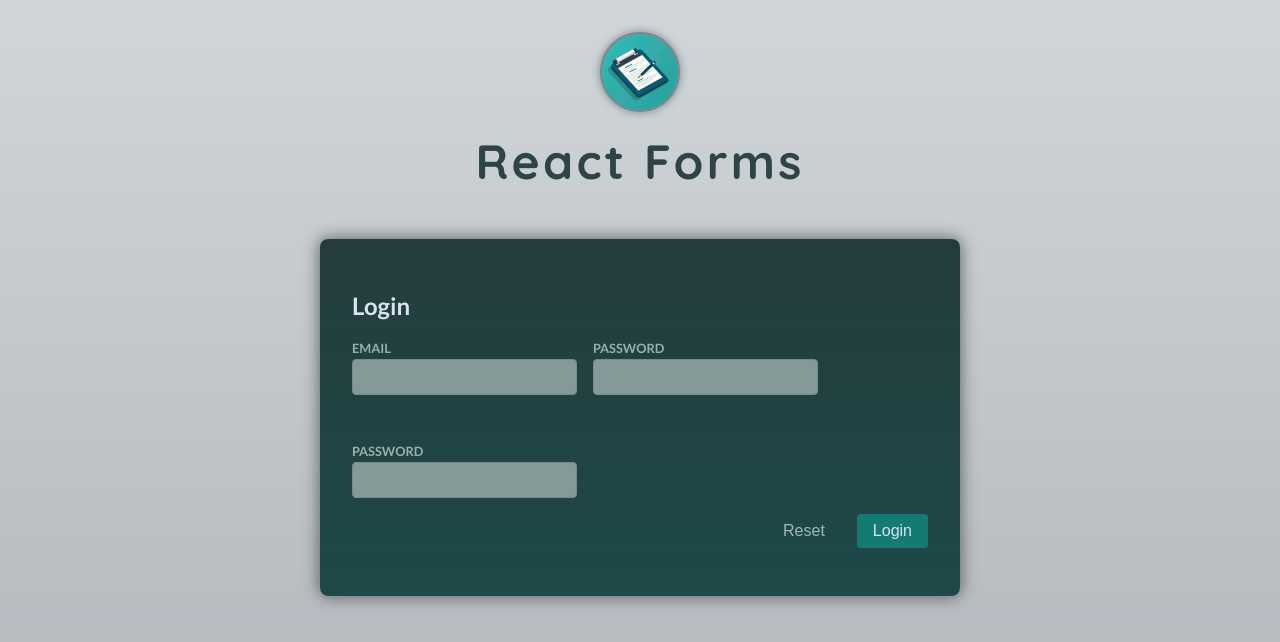
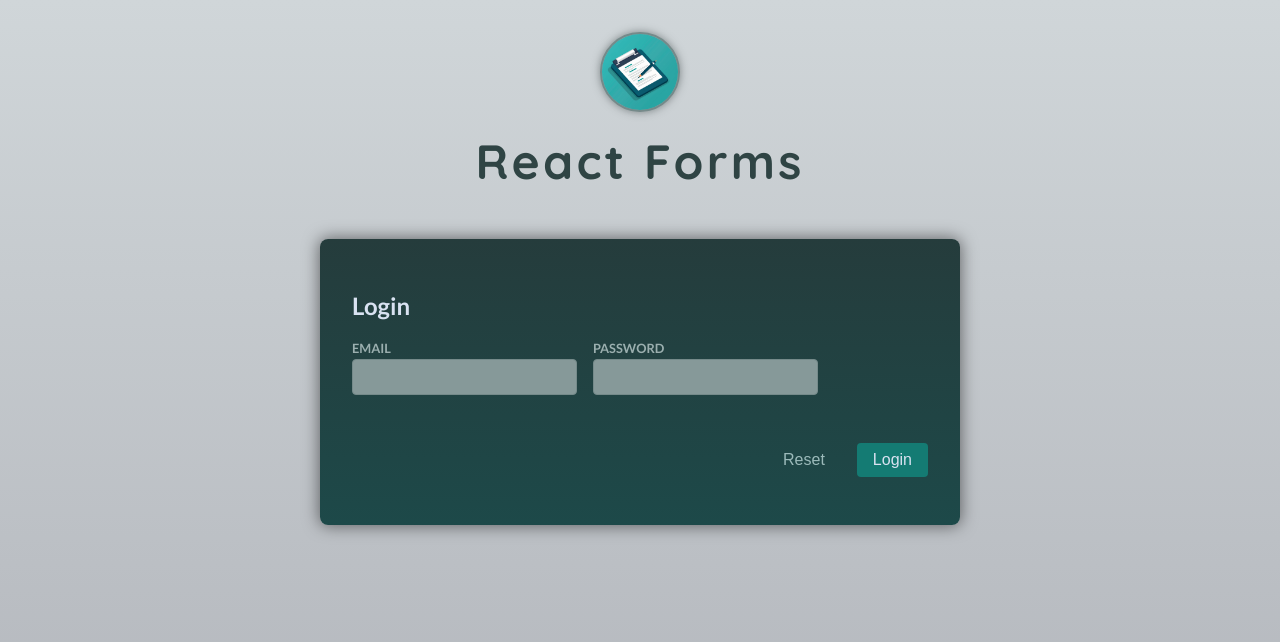
Before and after one commit to pguto4real/forms-user-input, a React (Vite) app: page / in a window 1280 px wide. Shown: the top 642 px of the page. Built offline with nearby package versions, Linux system fonts and the light colour scheme.

Commit message:
passwordIsInvalid

```diff
--- a/src/components/Input.jsx
+++ b/src/components/Input.jsx
@@ -1,7 +1,7 @@
 import React from "react";
 
 const Input = ({ label, id,error,...props }) => {
-    console.log(error)
+
   return (
     <div className="control no-margin">
       <label htmlFor="email">{label}</label>
--- a/src/components/StateLogin.jsx
+++ b/src/components/StateLogin.jsx
@@ -12,6 +12,8 @@ export default function StateLogin() {
     password: false,
   });
   const emailIsInvalid = didEdit.email && !enteredValues.email.includes("@");
+  const passwordIsInvalid =
+    didEdit.password && enteredValues.password.trim().length < 6;
   // &&    enteredValues.email !== "";
 
   function handleSubmit(event) {
@@ -51,41 +53,19 @@ export default function StateLogin() {
           error={emailIsInvalid && "Please enter a valid email address."}
           onBlur={() => handleInputBlur("email")}
           onChange={() => handleInputChange("email", event.target.value)}
+          value={enteredValues.email}
         />
         <Input
           label={"Password"}
           type={"password"}
           name={"password"}
           id={"password"}
-          error={emailIsInvalid && "Please enter a valid password address."}
+          error={passwordIsInvalid && "Please enter a valid password."}
           onBlur={() => handleInputBlur("password")}
           onChange={() => handleInputChange("password", event.target.value)}
+          value={enteredValues.password}
         />
-        {/* <div className="control no-margin">
-          <label htmlFor="email">Email</label>
-          <input
-            id="email"
-            type="email"
-            name="email"
-            onBlur={() => handleInputBlur("email")}
-            onChange={() => handleInputChange("email", event.target.value)}
-            value={enteredValues.email}
-          />
-          <div className="control-error">
-            {emailIsInvalid && <p>Please enter a valid email address.</p>}
-          </div>
-        </div> */}
 
-        <div className="control no-margin">
-          <label htmlFor="password">Password</label>
-          <input
-            id="password"
-            type="password"
-            name="password"
-            onChange={() => handleInputChange("password", event.target.value)}
-            value={enteredValues.password}
-          />
-        </div>
       </div>
 
       <p className="form-actions">
```
